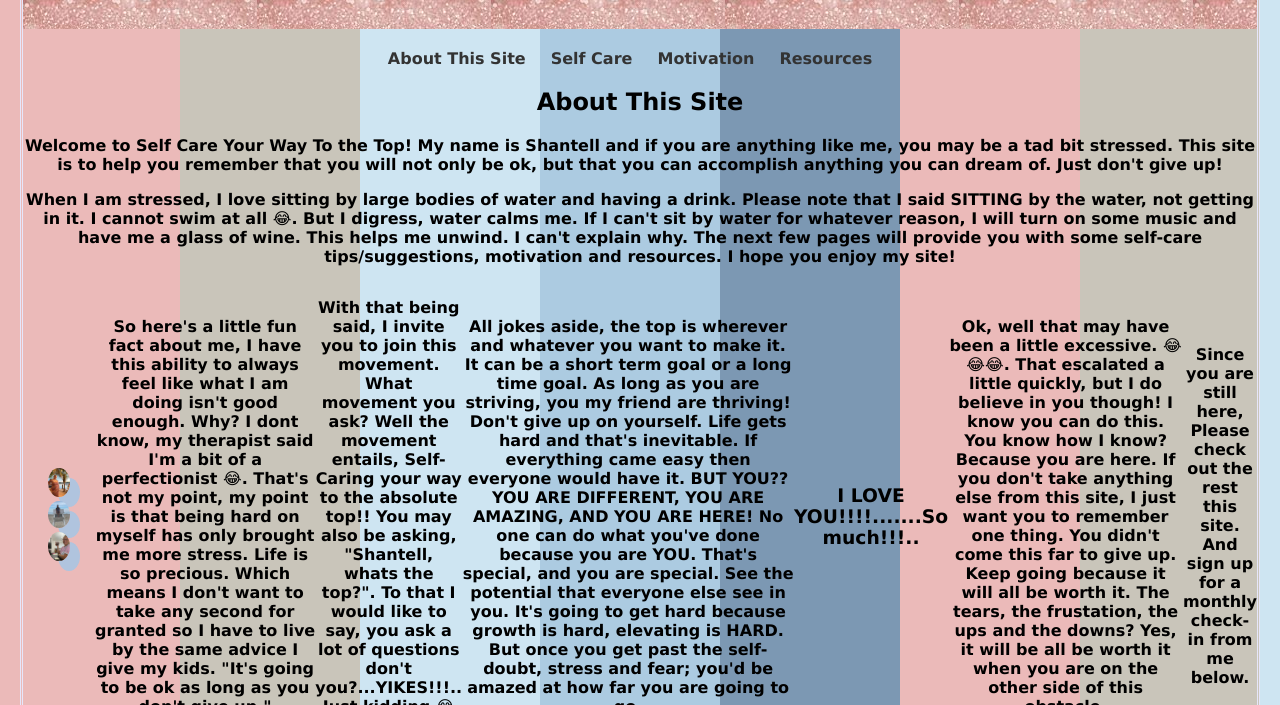
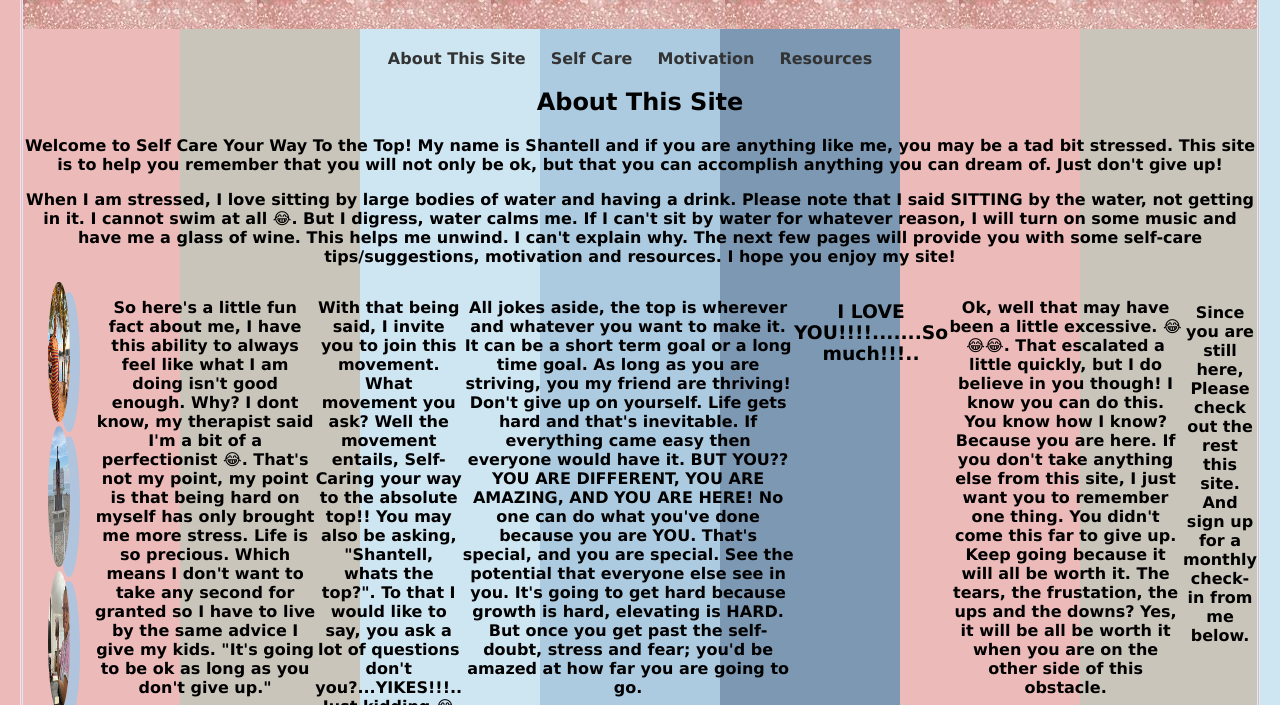
Before and after one commit to Roy675158/FinalProject121, a plain HTML site: page index.html in a window 1280 px wide. Shown: the part 95-800 px from the top of the page. Drawn offline with Linux system fonts and the light colour scheme.

Commit message:
Update FinalProject.css

```diff
--- a/FinalProject.css
+++ b/FinalProject.css
@@ -32,9 +32,6 @@ header {
 }
 .columns {
     display: flex;
-    justify-content: center;
-    align-items: center;
-}
 }
 @media screen and (max-width: 780px) {
   .columns {display: wrap}
```
